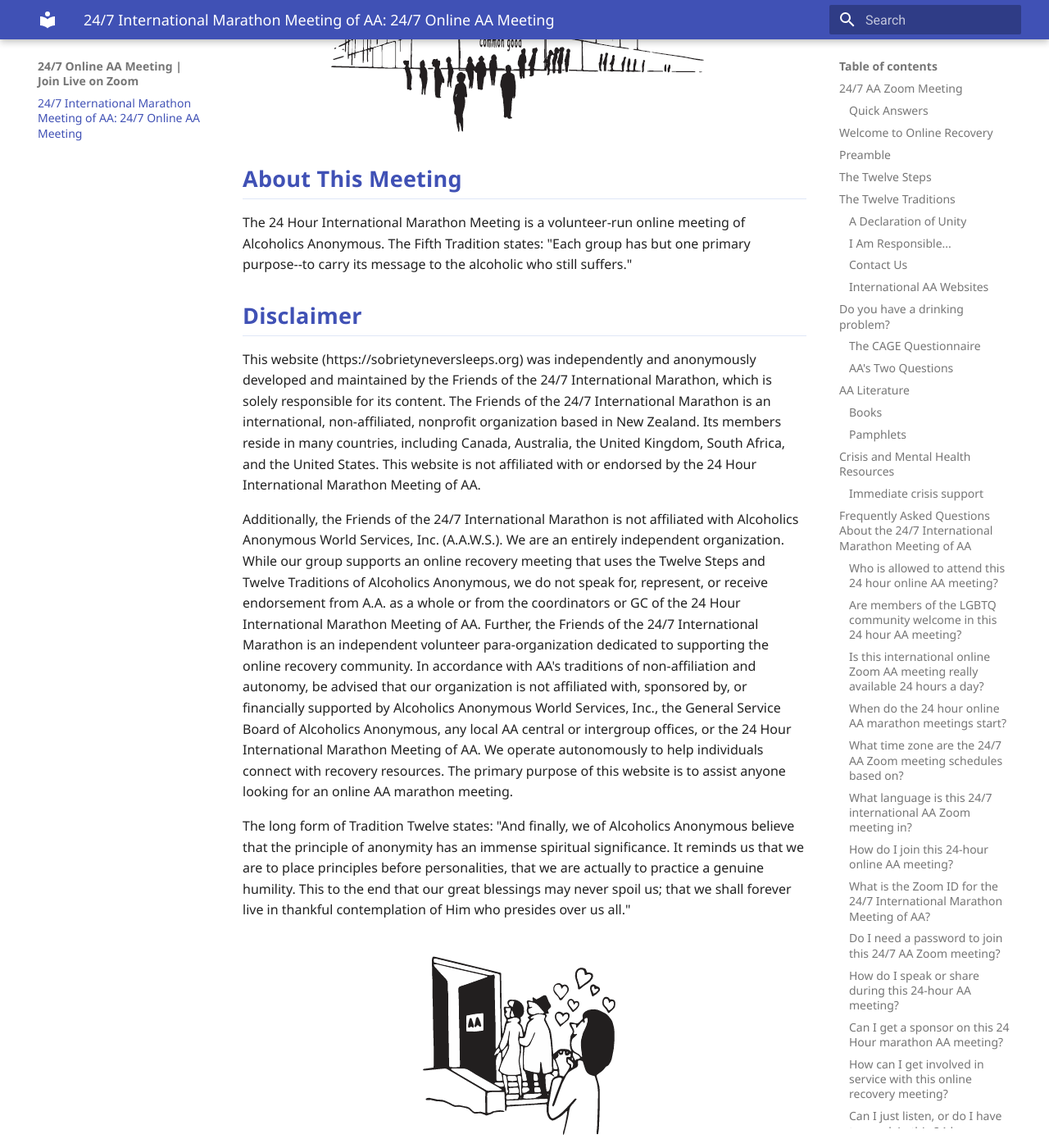
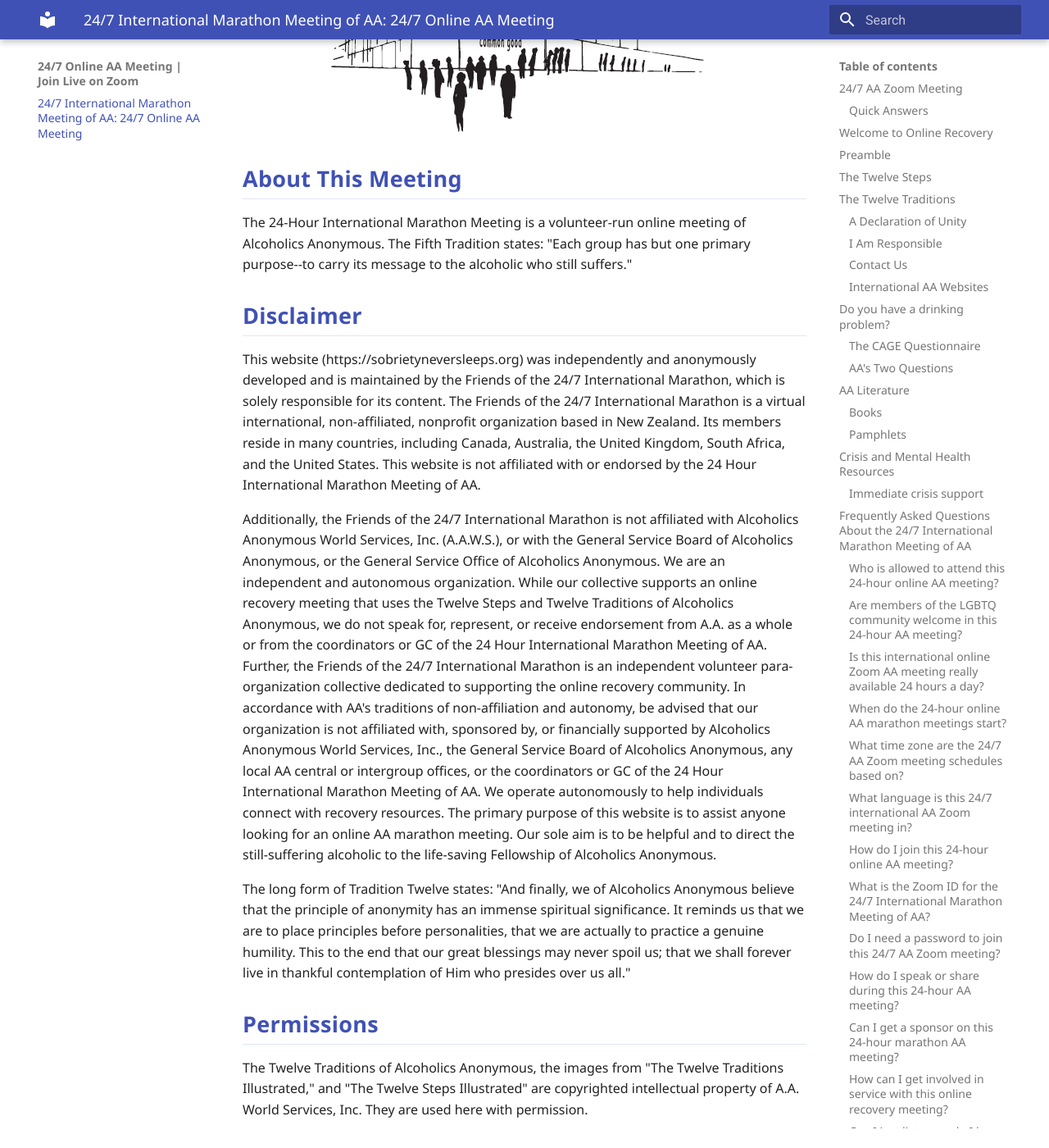
Before and after one commit to meetings03/24hourmeeting, an MkDocs documentation site: the page built from docs/index.md, in a window 1280 px wide and 1400 px high, scrolled down 26366 px. Shown: the whole window at 82% size. Built offline with MkDocs 1.6.1 and Material for MkDocs 9.7.7, drawn with Linux system fonts in a browser that asks for light colours; comment, search, counter and statistics services are not loaded; some of the changed text lies outside the part shown.

Commit message:
Polish homepage formatting and copy

```diff
--- a/docs/index.md
+++ b/docs/index.md
@@ -2,14 +2,27 @@
 
 <style>
   .tradition-image-row {
+    display: flex;
+    flex-wrap: wrap;
+    align-items: center;
+    justify-content: center;
     margin: 1rem 0 1.25rem !important;
     gap: 0.75rem !important;
+  }
+
+  .tradition-image-row img {
+    max-width: 100%;
+    height: auto;
+  }
+
+  .join-button {
+    margin-bottom: 1.5rem;
   }
 </style>
 
 Join a live 24/7 Online AA Meeting on Zoom. This is an open international Alcoholics Anonymous meeting with a new session every hour. Join now with Zoom Meeting ID **292 371 2604**. No password required.
 
-<a id="join-meeting" class="join-button" href="https://zoom.us/j/2923712604" target="_blank" rel="noopener" style="display: inline-block; margin: 0 0 1.5rem 0;">Join Online AA Meeting</a>
+<a id="join-meeting" class="join-button" href="https://zoom.us/j/2923712604" target="_blank" rel="noopener">Join Online AA Meeting</a>
 
 ## 24/7 AA Zoom Meeting
 
@@ -96,7 +109,7 @@
   <p class="quote-text">This we owe to AA's future: To place our common welfare first; to keep our Fellowship united. For on AA unity depend our lives and the lives of those to come.</p>
 </div>
 
-### I Am Responsible...
+### I Am Responsible
 
 <div class="quote-card">
   <p class="quote-label">Toronto Responsibility Statement</p>
@@ -225,11 +238,11 @@
 
 ## Frequently Asked Questions About the 24/7 International Marathon Meeting of AA
 
-### Who is allowed to attend this 24 hour online AA meeting?
+### Who is allowed to attend this 24-hour online AA meeting?
 
 We are an open meeting of Alcoholics Anonymous. Anyone with a desire to stop drinking is welcome to participate, regardless of background, status, or location.
 
-### Are members of the LGBTQ community welcome in this 24 hour AA meeting?
+### Are members of the LGBTQ community welcome in this 24-hour AA meeting?
 
 Yes. All alcoholics are welcome in the 24 Hour International Marathon Meeting of AA, regardless of their status, beliefs, lifestyle, or geographic location. Our Third Tradition states: "The only requirement for AA membership is a desire to stop drinking."
 
@@ -241,7 +254,7 @@
 
 Yes. The meeting runs continuously, and a new meeting starts at the top of each hour, every day.
 
-### When do the 24 hour online AA marathon meetings start?
+### When do the 24-hour online AA marathon meetings start?
 
 A new meeting begins at the top of each hour, running continuously 24 hours a day, 7 days a week, 365 days a year.
 
@@ -273,7 +286,7 @@
 
 To share your experience, strength, and hope, simply raise your virtual hand. The chairperson calls on hands in the exact order they are raised.
 
-### Can I get a sponsor on this 24 Hour marathon AA meeting?
+### Can I get a sponsor on this 24-hour marathon AA meeting?
 
 Yes. The best way to get help in our meeting is to raise your virtual hand and let us know you are looking for a sponsor. We suggest that men work with men and women work with women.
 
@@ -351,7 +364,7 @@
 
 The long form of AA's Third Tradition states: "Our membership ought to include all who suffer from alcoholism. Hence we may refuse none who wish to recover. Nor ought AA membership ever depend upon money or conformity. Any two or three alcoholics gathered together for sobriety may call themselves an AA group, provided that, as a group, they have no other affiliation."
 
-### How can I contact the 24 hour International Marathon Meeting of AA?
+### How can I contact the 24-hour International Marathon Meeting of AA?
 
 You can email the group at the24hourmeeting@gmail.com.
 
@@ -486,15 +499,18 @@
 
 ## About This Meeting
 
-The 24 Hour International Marathon Meeting is a volunteer-run online meeting of Alcoholics Anonymous. The Fifth Tradition states: "Each group has but one primary purpose--to carry its message to the alcoholic who still suffers."
+The 24-Hour International Marathon Meeting is a volunteer-run online meeting of Alcoholics Anonymous. The Fifth Tradition states: "Each group has but one primary purpose--to carry its message to the alcoholic who still suffers."
 
 ## Disclaimer
 
-This website (https://sobrietyneversleeps.org) was independently and anonymously developed and maintained by the Friends of the 24/7 International Marathon, which is solely responsible for its content. The Friends of the 24/7 International Marathon is an international, non-affiliated, nonprofit organization based in New Zealand. Its members reside in many countries, including Canada, Australia, the United Kingdom, South Africa, and the United States. This website is not affiliated with or endorsed by the 24 Hour International Marathon Meeting of AA.
+This website (https://sobrietyneversleeps.org) was independently and anonymously developed and is maintained by the Friends of the 24/7 International Marathon, which is solely responsible for its content. The Friends of the 24/7 International Marathon is a virtual international, non-affiliated, nonprofit organization based in New Zealand. Its members reside in many countries, including Canada, Australia, the United Kingdom, South Africa, and the United States. This website is not affiliated with or endorsed by the 24 Hour International Marathon Meeting of AA.
 
-Additionally, the Friends of the 24/7 International Marathon is not affiliated with Alcoholics Anonymous World Services, Inc. (A.A.W.S.). We are an entirely independent organization. While our group supports an online recovery meeting that uses the Twelve Steps and Twelve Traditions of Alcoholics Anonymous, we do not speak for, represent, or receive endorsement from A.A. as a whole or from the coordinators or GC of the 24 Hour International Marathon Meeting of AA. Further, the Friends of the 24/7 International Marathon is an independent volunteer para-organization dedicated to supporting the online recovery community. In accordance with AA's traditions of non-affiliation and autonomy, be advised that our organization is not affiliated with, sponsored by, or financially supported by Alcoholics Anonymous World Services, Inc., the General Service Board of Alcoholics Anonymous, any local AA central or intergroup offices, or the 24 Hour International Marathon Meeting of AA. We operate autonomously to help individuals connect with recovery resources. The primary purpose of this website is to assist anyone looking for an online AA marathon meeting.
+Additionally, the Friends of the 24/7 International Marathon is not affiliated with Alcoholics Anonymous World Services, Inc. (A.A.W.S.), or with the General Service Board of Alcoholics Anonymous, or the General Service Office of Alcoholics Anonymous. We are an independent  and autonomous organization. While our collective supports an online recovery meeting that uses the Twelve Steps and Twelve Traditions of Alcoholics Anonymous, we do not speak for, represent, or receive endorsement from A.A. as a whole or from the coordinators or GC of the 24 Hour International Marathon Meeting of AA. Further, the Friends of the 24/7 International Marathon is an independent volunteer para-organization collective dedicated to supporting the online recovery community. In accordance with AA's traditions of non-affiliation and autonomy, be advised that our organization is not affiliated with, sponsored by, or financially supported by Alcoholics Anonymous World Services, Inc., the General Service Board of Alcoholics Anonymous, any local AA central or intergroup offices, or the coordinators or GC of the 24 Hour International Marathon Meeting of AA. We operate autonomously to help individuals connect with recovery resources. The primary purpose of this website is to assist anyone looking for an online AA marathon meeting. Our sole aim is to be helpful and to direct the still-suffering alcoholic to the life-saving Fellowship of Alcoholics Anonymous.
 
 The long form of Tradition Twelve states: "And finally, we of Alcoholics Anonymous believe that the principle of anonymity has an immense spiritual significance. It reminds us that we are to place principles before personalities, that we are actually to practice a genuine humility. This to the end that our great blessings may never spoil us; that we shall forever live in thankful contemplation of Him who presides over us all."
+
+## Permissions
+The Twelve Traditions of Alcoholics Anonymous, the images from "The Twelve Traditions Illustrated," and "The Twelve Steps Illustrated" are copyrighted intellectual property of A.A. World Services, Inc. They are used here with permission.
 
 <div class="tradition-image-row" style="margin: 1.5rem 0; display: flex; flex-wrap: wrap; gap: 1rem; align-items: center; justify-content: center;">
   <img src="images/AA_Hearts.PNG.png" alt="AA hearts image" style="max-width: 100%; height: auto;" />
```
